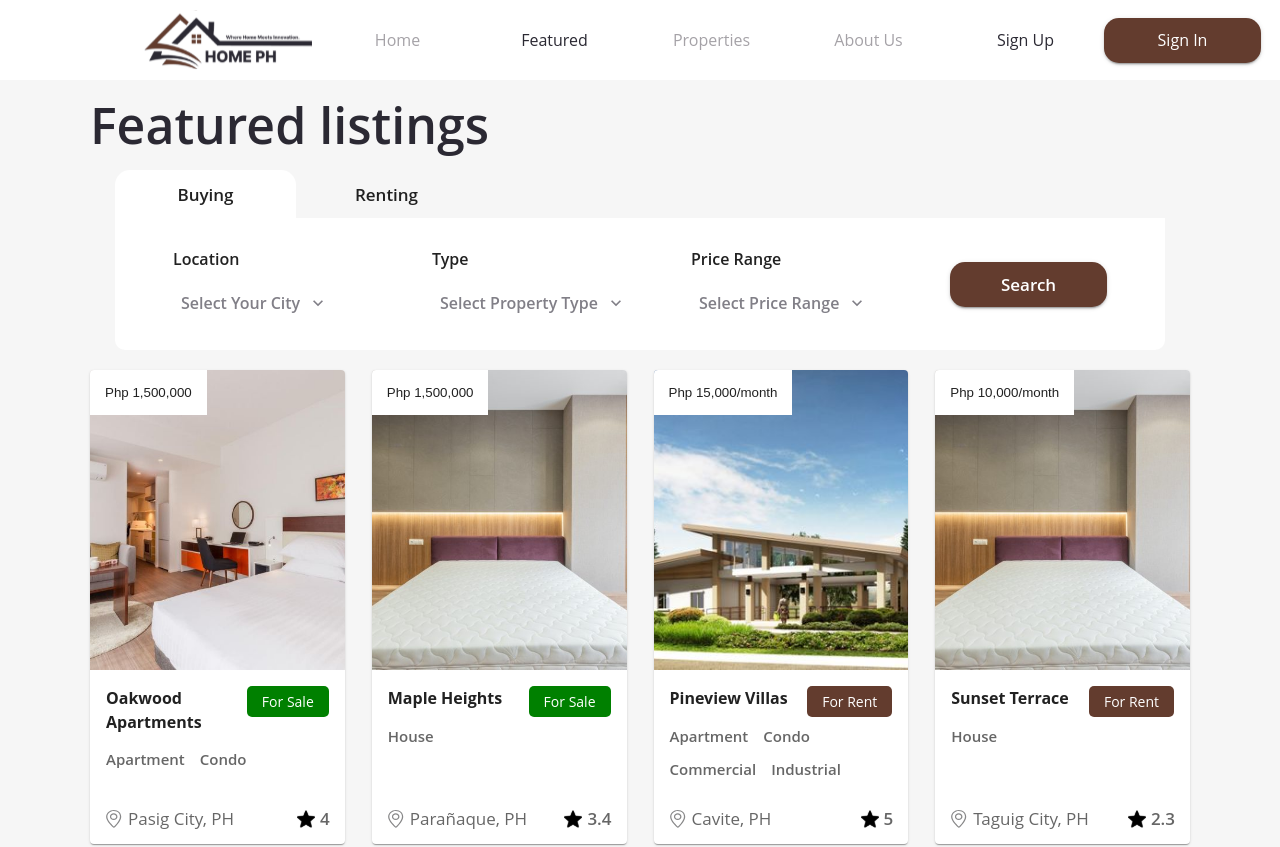
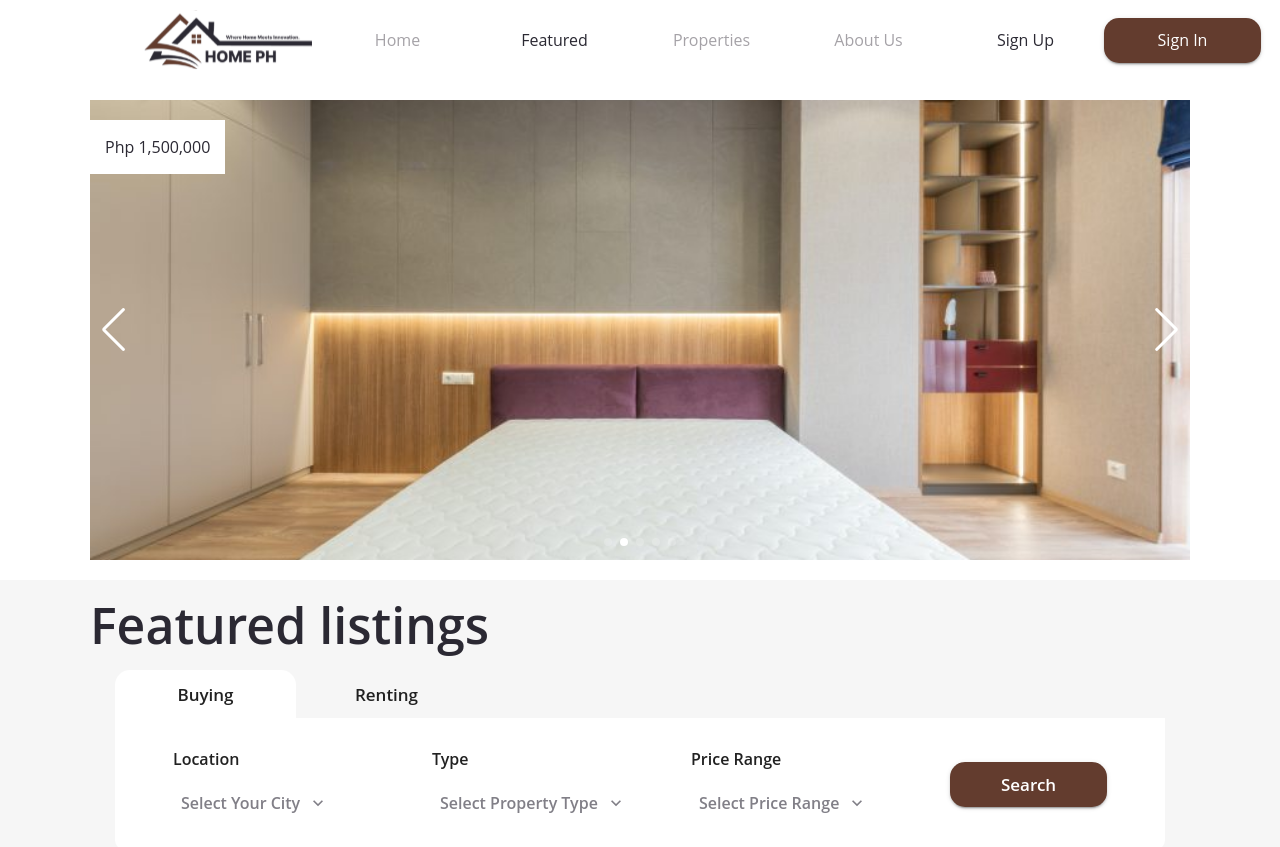
Before and after one commit to JayCabasag/home-ph, a Next.js app: page /featured in a window 1280 px wide. Shown: the top 847 px of the page. Built offline with nearby package versions, Linux system fonts and the light colour scheme.

Commit message:
Added Swiper

```diff
--- a/package.json
+++ b/package.json
@@ -21,7 +21,8 @@
     "next": "13.4.3",
     "react": "18.2.0",
     "react-dom": "18.2.0",
-    "react-draggable": "^4.4.5"
+    "react-draggable": "^4.4.5",
+    "swiper": "^9.3.2"
   },
   "devDependencies": {
     "@typescript-eslint/eslint-plugin": "^5.59.7",
--- /dev/null
+++ b/src/components/swiper/FeaturedSwiper.tsx
@@ -0,0 +1,84 @@
+import React, { useRef, useState } from "react";
+// Import Swiper React components
+import { Swiper, SwiperSlide } from "swiper/react";
+
+// Import Swiper styles
+import "swiper/css";
+import "swiper/css/pagination";
+import "swiper/css/navigation";
+
+// import required modules
+import { Autoplay, Pagination, Navigation } from "swiper";
+import Image from "next/image";
+import { Box, Typography } from "@mui/material";
+import { COLORS, PropertyCategory } from "@/utils/app_constants";
+import Link from "next/link";
+
+interface FeaturedSwiperProps {
+    properties: any
+}
+const FeaturedSwiper = ({ properties }: FeaturedSwiperProps ) => {
+
+  return (
+    <>
+      <Swiper
+        spaceBetween={30}
+        centeredSlides={true}
+        autoplay={{
+          delay: 5000,
+          disableOnInteraction: false,
+        }}
+        pagination={{
+          clickable: true,
+        }}
+        loop={true}
+        navigation={true}
+        modules={[Autoplay, Pagination, Navigation]}
+        className="mySwiper"
+      >
+        {properties.map((property: any, index: number) => {
+
+            const propertyCategory = property.category
+            const isForRent = propertyCategory === PropertyCategory.FOR_RENT
+            const isForSale = propertyCategory === PropertyCategory.FOR_SALE
+
+            return (
+                <SwiperSlide key={index}>
+                    <Link href={`/properties/${property.id}`} style={{ color: COLORS.BLACK }}>
+                      <Box
+                        sx={{
+                          position: 'relative',
+                          height: '100%',
+                          width: '100%',
+                        }}
+                      >
+                        <Box sx={{ position: 'absolute', zIndex: 9, backgroundColor: '#FFFFFF', marginTop: { xs: '10px', sm: '10px', md: '20px', lg: '20px' }}}>
+                          <Typography sx={{ padding: { xs: '10px', sm: '10px', md: '15px', lg: '15px' } }}>
+                          {isForRent && `Php ${Number(property.price.amount).toLocaleString()}/${property.price.type}`}
+                          {isForSale && `Php ${Number(property.price.amount).toLocaleString()}`}
+                          </Typography>
+                        </Box>
+                        <Box
+                          sx={{
+                          position: 'relative',
+                          overflow: 'hidden',
+                          height: '100%',
+                          width: '100%',
+                          }}>
+                              <Image
+                                  fill
+                                  src={property.mainImage}
+                                  alt='option'
+                              />
+                        </Box>
+                      </Box>
+                    </Link>
+                </SwiperSlide>
+            )
+        })}
+      </Swiper>
+    </>
+  );
+}
+
+export default FeaturedSwiper
--- a/src/containers/footer/Footer.tsx
+++ b/src/containers/footer/Footer.tsx
@@ -100,7 +100,7 @@ const Footer = () => {
                     <Box>
                         <Typography sx={{
                             fontFamily: 'Inter',
-                            fontSize: '19px',
+                            fontSize: { xs: '15px', sm: '15px', md: '19px', lg: '19px' },
                             fontWeight: 600,
                             lineHeight: '30px',
                             letterSpacing: '0em',
@@ -133,7 +133,7 @@ const Footer = () => {
                     <Box>
                         <Typography sx={{
                             fontFamily: 'Inter',
-                            fontSize: '19px',
+                            fontSize: { xs: '15px', sm: '15px', md: '19px', lg: '19px' },
                             fontWeight: 600,
                             lineHeight: '30px',
                             letterSpacing: '0em',
@@ -164,7 +164,7 @@ const Footer = () => {
                     <Box>
                         <Typography sx={{
                             fontFamily: 'Inter',
-                            fontSize: '19px',
+                            fontSize: { xs: '15px', sm: '15px', md: '19px', lg: '19px' },
                             fontWeight: 600,
                             lineHeight: '30px',
                             letterSpacing: '0em',
--- a/src/containers/navbar/Navbar.tsx
+++ b/src/containers/navbar/Navbar.tsx
@@ -59,7 +59,7 @@ function Navbar(props: NavbarProps) {
                     fontFamily: 'Inter',
                     color: isActive ? COLORS.BLACK : COLORS.INACTIVE_GRAY,
                     fontSize: { xs: '15px', sm: '15px', md: '17px', lg: '17px' },
-                    fontWeight: 500,
+                    fontWeight: 400,
                     lineHeight: '25px',
                     textAlign: 'left',
                     width: drawerWidth,
--- a/src/containers/sidebar/OverviewTabs.tsx
+++ b/src/containers/sidebar/OverviewTabs.tsx
@@ -32,8 +32,8 @@ const OverviewTab = () => {
                           <Box sx={{
                             position: 'relative',
                             overflow: 'hidden',
-                            height: {xs: '20px', sm: '20px',md: '26px',lg: '26px'},
-                            width: {xs: '20px', sm: '20px',md: '26px',lg: '26px'},
+                            height: {xs: '20px', sm: '20px',md: '26px', lg: '26px'},
+                            width: {xs: '20px', sm: '20px',md: '26px', lg: '26px'},
                           }} key={index}>
                               <Image
                                   fill
@@ -75,7 +75,7 @@ const OverviewTab = () => {
         <Typography
           sx={{
             fontFamily: 'Inter',
-            fontSize: { xs: '16px', sm: '16px', md: '19px', lg: '19px' },
+            fontSize: { xs: '16px', sm: '16px', md: '18px', lg: '18px' },
             fontWeight: 500,
             lineHeight: '23px',
             letterSpacing: '0em',
@@ -90,9 +90,9 @@ const OverviewTab = () => {
             textTransform: 'capitalize',
             fontFamily: 'Inter',
             fontStyle: 'normal',
-            fontSize: { xs: '14px', sm: '14px', md: '16px', lg: '16px' },
+            fontSize: { xs: '14px', sm: '14px', md: '15px', lg: '15px' },
             fontWeight: 500,
-            lineHeight: '25px',
+            lineHeight: '20px',
             textAlign: 'left',
             width: { xs: '40px', sm: '40px', md: '95px', lg: '157px' },
             height: { xs: '35px', sm: '35px', md: '40px', lg: '40px' },
@@ -142,7 +142,7 @@ const OverviewTab = () => {
         <Typography
           sx={{
             fontFamily: 'Inter',
-            fontSize: { xs: '16px', sm: '16px', md: '19px', lg: '19px' },
+            fontSize: { xs: '15px', sm: '15px', md: '17px', lg: '17px' },
             fontWeight: 500,
             lineHeight: '23px',
             letterSpacing: '0em',
@@ -179,7 +179,7 @@ const OverviewTab = () => {
         <Typography
           sx={{
             fontFamily: 'Inter',
-            fontSize: { xs: '16px', sm: '16px', md: '19px', lg: '19px' },
+            fontSize: { xs: '15px', sm: '15px', md: '17px', lg: '17px' },
             fontWeight: 500,
             lineHeight: '23px',
             letterSpacing: '0em',
@@ -222,7 +222,7 @@ const OverviewTab = () => {
         <Typography
           sx={{
             fontFamily: 'Inter',
-            fontSize: { xs: '16px', sm: '16px', md: '19px', lg: '19px' },
+            fontSize: { xs: '15px', sm: '15px', md: '17px', lg: '17px' },
             fontWeight: 500,
             lineHeight: '23px',
             letterSpacing: '0em',
--- a/src/pages/_app.tsx
+++ b/src/pages/_app.tsx
@@ -7,6 +7,7 @@ import createEmotionCache from '@/utils/createEmotionCache'
 import { CacheProvider, EmotionCache } from '@emotion/react';
 import CssBaseline from '@mui/material/CssBaseline';
 import Head from 'next/head'
+import '@/styles/swiper/styles.css'
 
 const clientSideEmotionCache = createEmotionCache();
 
--- a/src/pages/featured/index.tsx
+++ b/src/pages/featured/index.tsx
@@ -6,10 +6,13 @@ import SectionWrapper from '@/components/wrappers/PageWrapper'
 import { properties } from '@/utils/tests'
 import ResidentCard from '@/components/cards/ResidentCard'
 import Searcher from '@/components/search/Searcher'
-
-const inter = Inter({ subsets: ['latin'] })
+import FeaturedSwiper from '@/components/swiper/FeaturedSwiper'
+import { galleryImagesData } from '@/utils/tests'
 
 const FeaturedPage = () => {
+
+  const featuredProperties = properties
+
   return (
     <>
       <Head>
@@ -18,6 +21,19 @@ const FeaturedPage = () => {
         <meta name="viewport" content="width=device-width, initial-scale=1" />
         <link rel="icon" href="/favicon.ico" />
       </Head>
+      <Box
+            sx={{
+              width: '100%',
+              padding: { xs: '0', sm: '0', md: '20px 0', lg: '20px 0' },
+              height: { xs: '250px', sm: '250px', md: '450px', lg: '500px' },
+              paddingX: { xs: '0px', sm: '0px', md: '90px', lg: '90px' },
+              display: 'flex',
+              alignItems: 'center',
+              justifyContent: 'space-between',
+            }}
+          >
+        <FeaturedSwiper properties={featuredProperties}/>
+      </Box>
       <SectionWrapper heightAuto>
         <Box sx={{ width: '100%', display: 'flex', flexDirection: 'column' }}>
           <Box
--- /dev/null
+++ b/src/styles/swiper/styles.css
@@ -0,0 +1,42 @@
+.swiper {
+    width: 100%;
+    height: 100%;
+}
+
+.swiper-slide {
+    text-align: center;
+    font-size: 18px;
+    background: #fff;
+
+/* Center slide text vertically */
+    display: flex;
+    justify-content: center;
+    align-items: center;
+}
+
+.swiper-slide img {
+    display: block;
+    width: 100%;
+    height: 100%;
+    object-fit: cover;
+}
+
+.swiper-button-prev::after,
+.swiper-button-next::after {
+    color: #FFFFFF;
+}
+.swiper-pagination-bullets span {
+    background-color: #FFFFFF;
+}
+
+
+@media screen and (max-width: 600px) {
+    .swiper-button-prev::after,
+    .swiper-button-next::after {
+        transform: scale(.5);
+    }
+    .swiper-pagination-bullets span {
+        transform: scale(.5);
+    }
+
+}
```
Also changed, not shown: src/pages/index.tsx (+6 -6 lines), src/pages/properties/[id]/index.tsx (added, +75 -0 lines), 1 other file (tests, documents, lock files or other folders).
